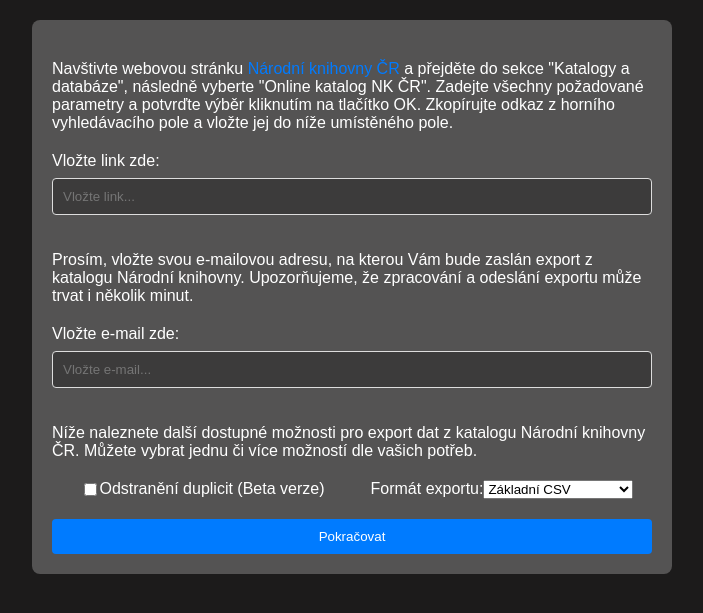
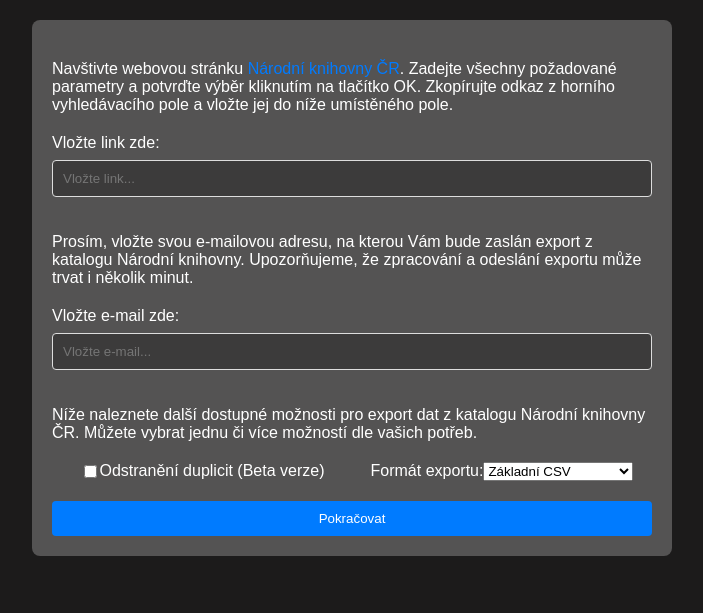
Before and after one commit to Boubik/CNLE, a Flask app: page / in a window 1280 px wide. Shown: the top 613 px of the page, without its empty margins (288-991 px from the left). Run offline with Flask 3, Linux system fonts and the light colour scheme.

Commit message:
Change url for input

```diff
--- a/templates/home.html
+++ b/templates/home.html
@@ -10,7 +10,7 @@
     <div class="container">
         <form action="/send" method="post" class="form">
             <p class="instructions">
-                Navštivte webovou stránku <a href="https://www.nkp.cz" target="_blank">Národní knihovny ČR</a> a přejděte do sekce "Katalogy a databáze", následně vyberte "Online katalog NK ČR". Zadejte všechny požadované parametry a potvrďte výběr kliknutím na tlačítko OK. Zkopírujte odkaz z horního vyhledávacího pole a vložte jej do níže umístěného pole.
+                Navštivte webovou stránku <a href="https://aleph.nkp.cz/F/?func=file&file_name=find-b&local_base=nkc" target="_blank">Národní knihovny ČR</a>. Zadejte všechny požadované parametry a potvrďte výběr kliknutím na tlačítko OK. Zkopírujte odkaz z horního vyhledávacího pole a vložte jej do níže umístěného pole.
             </p>
             <label for="linkInput" class="form-label">Vložte link zde:</label>
             <input type="text" id="linkInput" name="linkInput" placeholder="Vložte link..." class="input-field">
```
